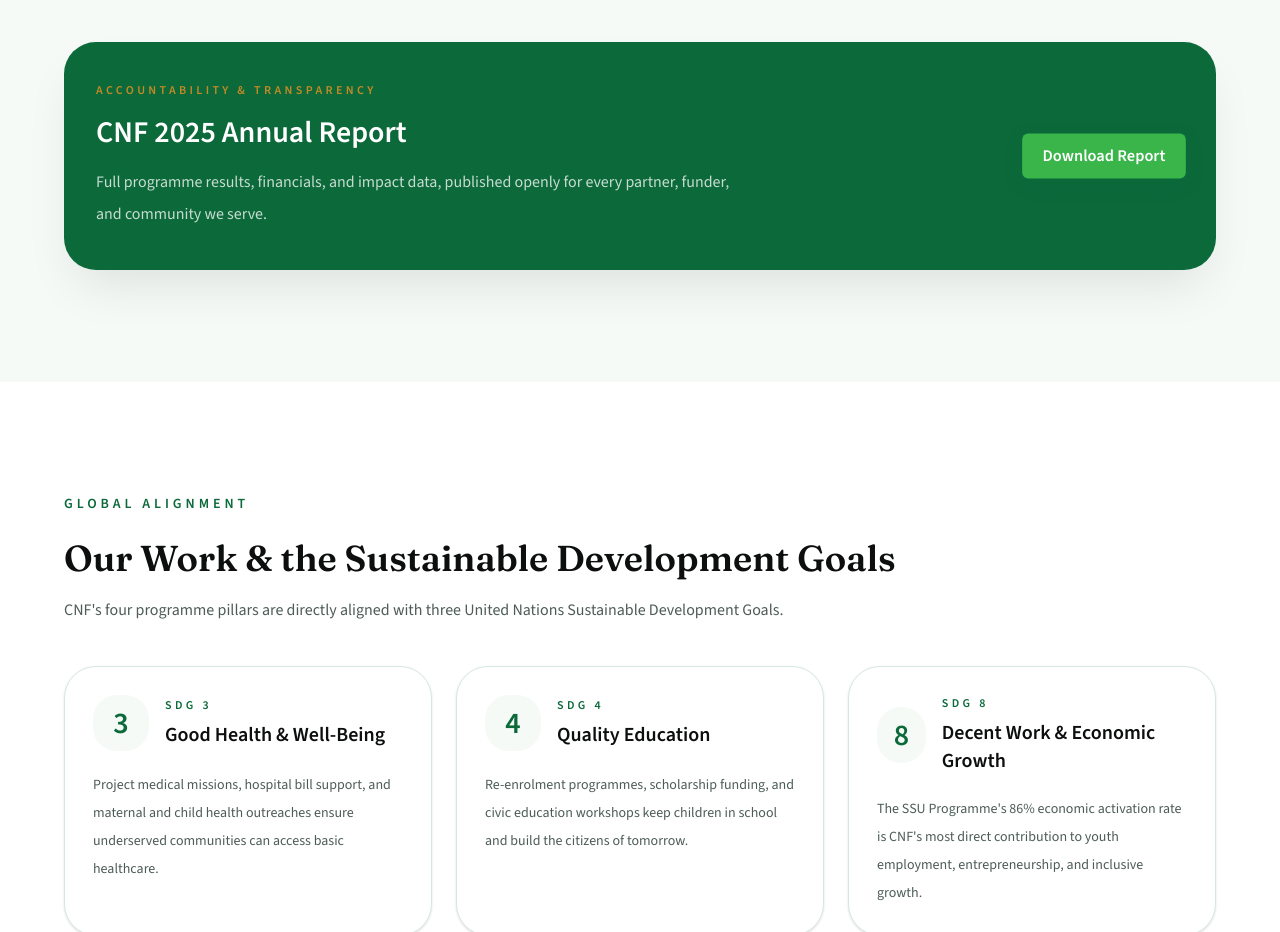
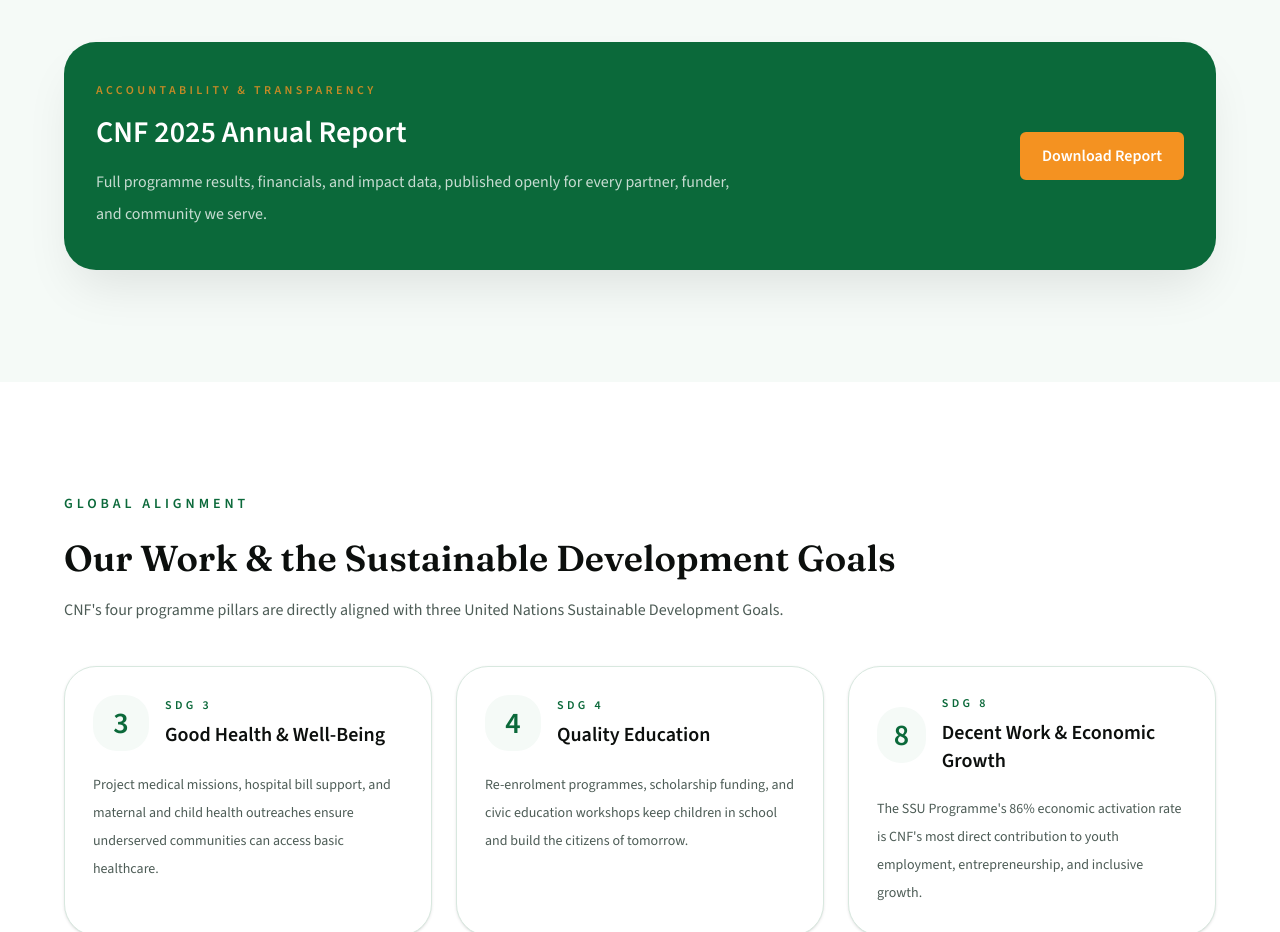
Before and after one commit to LMS-PALZ/cnf-website, a Next.js app: page /about in a window 1280 px wide. Shown: the part 6880-7812 px from the top of the page. Built offline with nearby package versions, Linux system fonts and the light colour scheme; no server answers.

Commit message:
download report

```diff
--- a/src/components/sections/about/AboutAnnualReportSection.tsx
+++ b/src/components/sections/about/AboutAnnualReportSection.tsx
@@ -1,5 +1,6 @@
 import { ButtonLink } from "@/components/ui/ButtonLink";
 import { Container } from "@/components/ui/Container";
+import { site } from "@/lib/site";
 
 export function AboutAnnualReportSection() {
     return (
@@ -19,8 +20,11 @@ export function AboutAnnualReportSection() {
                         </div>
                         <div className="flex items-center justify-start lg:justify-end">
                             <ButtonLink
-                                href="/news"
-                                className="bg-cnf-accent text-cnf-accent-ink hover:bg-cnf-accent-hover"
+                                href={site.annualReportUrl}
+                                external
+                                variant="ghost"
+                                ariaLabel="Download CNF 2025 Annual Report (opens in a new tab)"
+                                className="!animate-none border-2 border-cnf-accent bg-cnf-accent text-white shadow-none transition-all duration-200 hover:!scale-[0.98] hover:!border-white/80 hover:!bg-transparent hover:!text-white"
                             >
                                 Download Report
                             </ButtonLink>
--- a/src/lib/site.ts
+++ b/src/lib/site.ts
@@ -10,6 +10,8 @@ export const site = {
     phone: "+234 903 459 9227",
     address: "16b Vaal Street, Maitama, Abuja",
     registrationLine: "CAC No. 7511818",
+    annualReportUrl:
+        "https://drive.google.com/file/d/1WCsx8huUwBrw4uAo1hr29DP9QlJCjqIw/view?usp=drive_link",
 } as const;
 export const donateConfig = {
     korapayUrl: process.env.NEXT_PUBLIC_KORAPAY_URL ?? "#",
```
